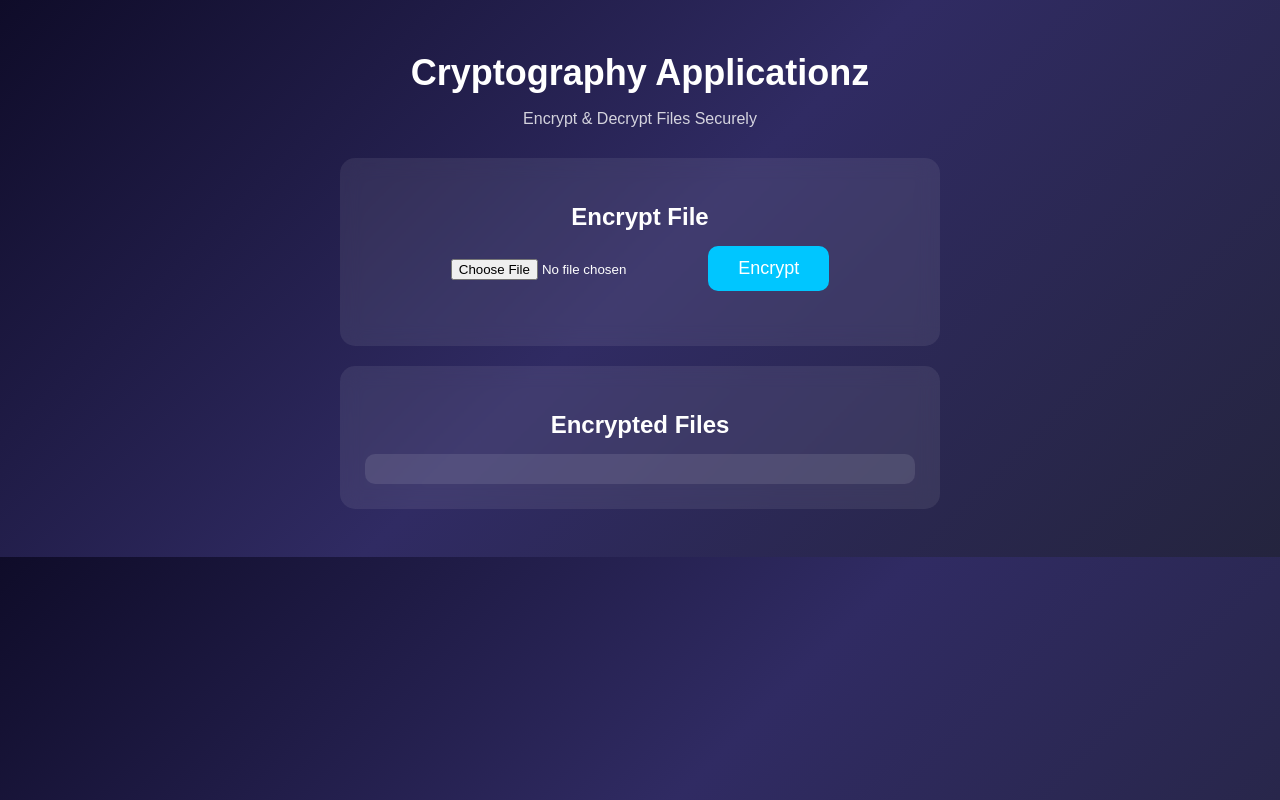
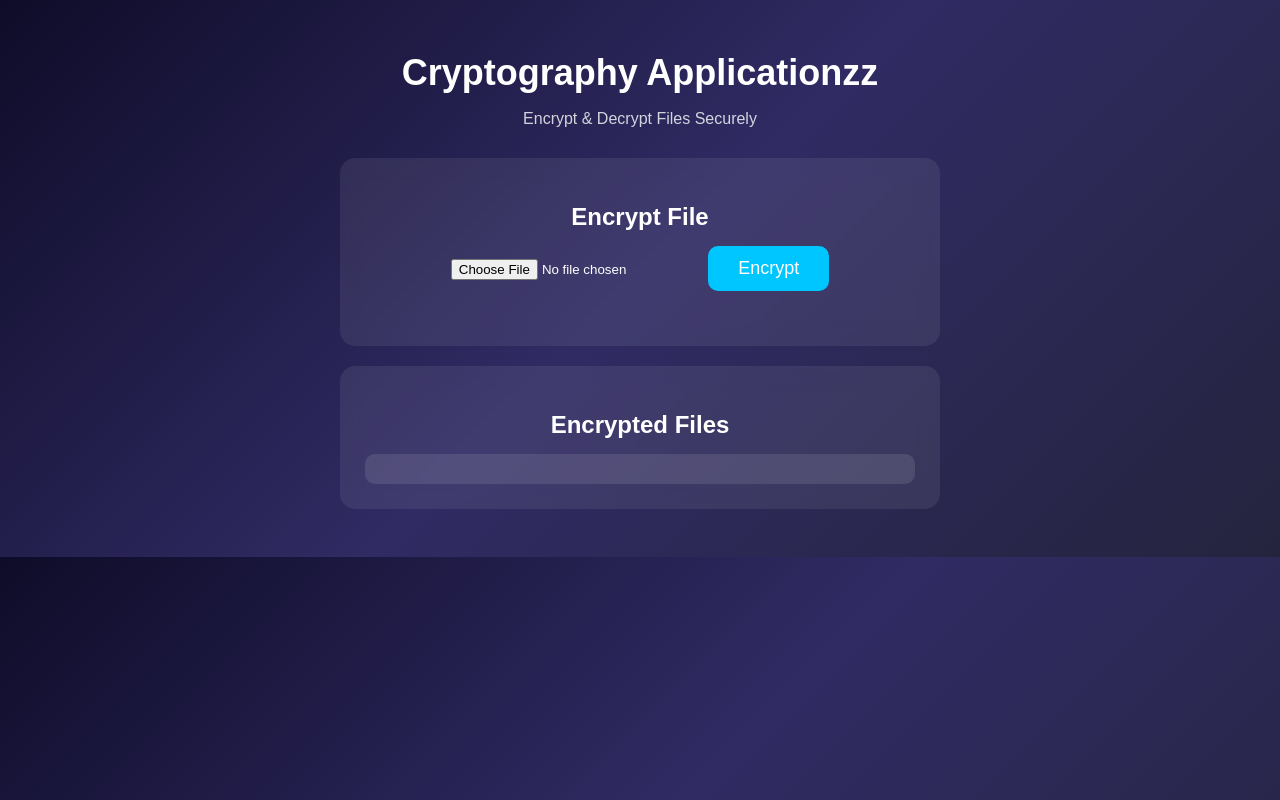
Before and after one commit to Agni2018/Crypto-app, a website: page public/index.html in a window 1280 px wide. Drawn offline with Linux system fonts and the light colour scheme; no server answers.

Commit message:
Fix typo in application title

```diff
--- a/public/index.html
+++ b/public/index.html
@@ -7,7 +7,7 @@
 <body>
 
 <div class="container">
-    <h1> Cryptography Applicationz</h1>
+    <h1> Cryptography Applicationzz</h1>
     <p>Encrypt & Decrypt Files Securely</p>
 
     <div class="card">
```
